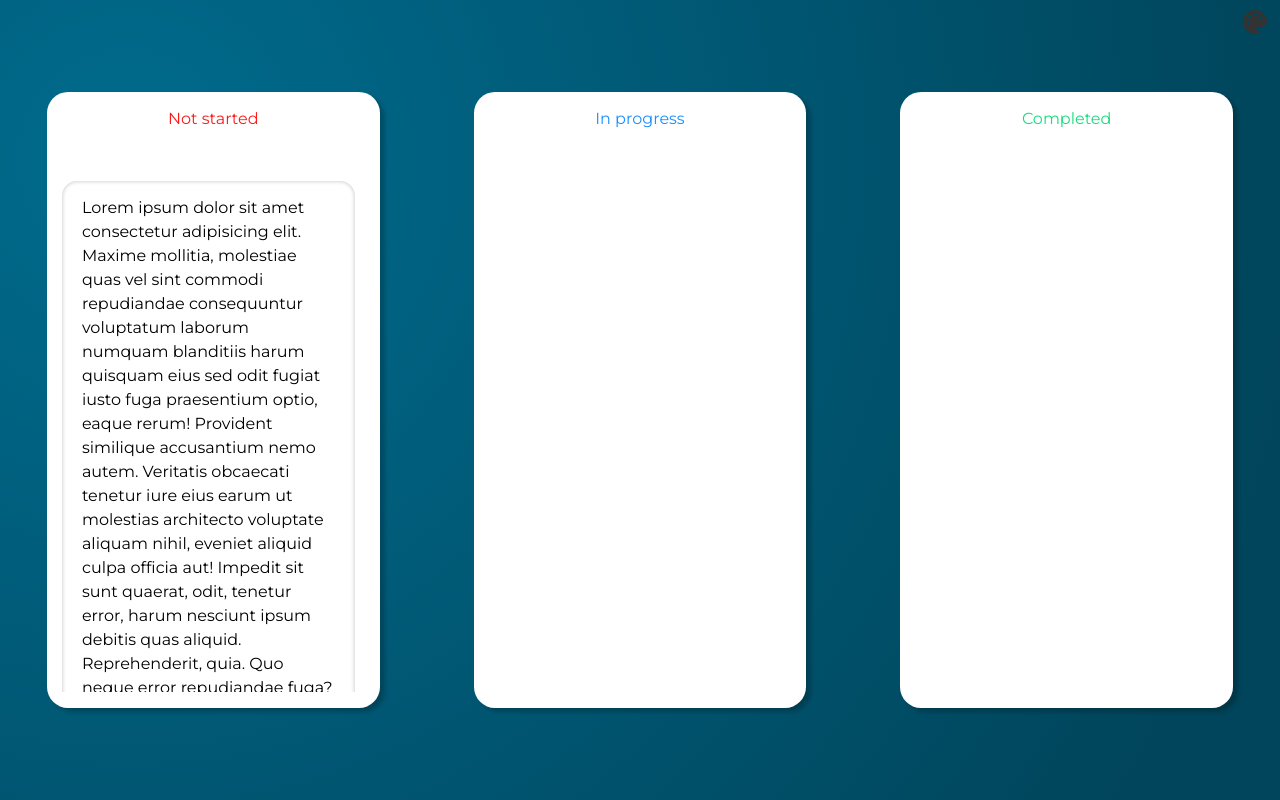
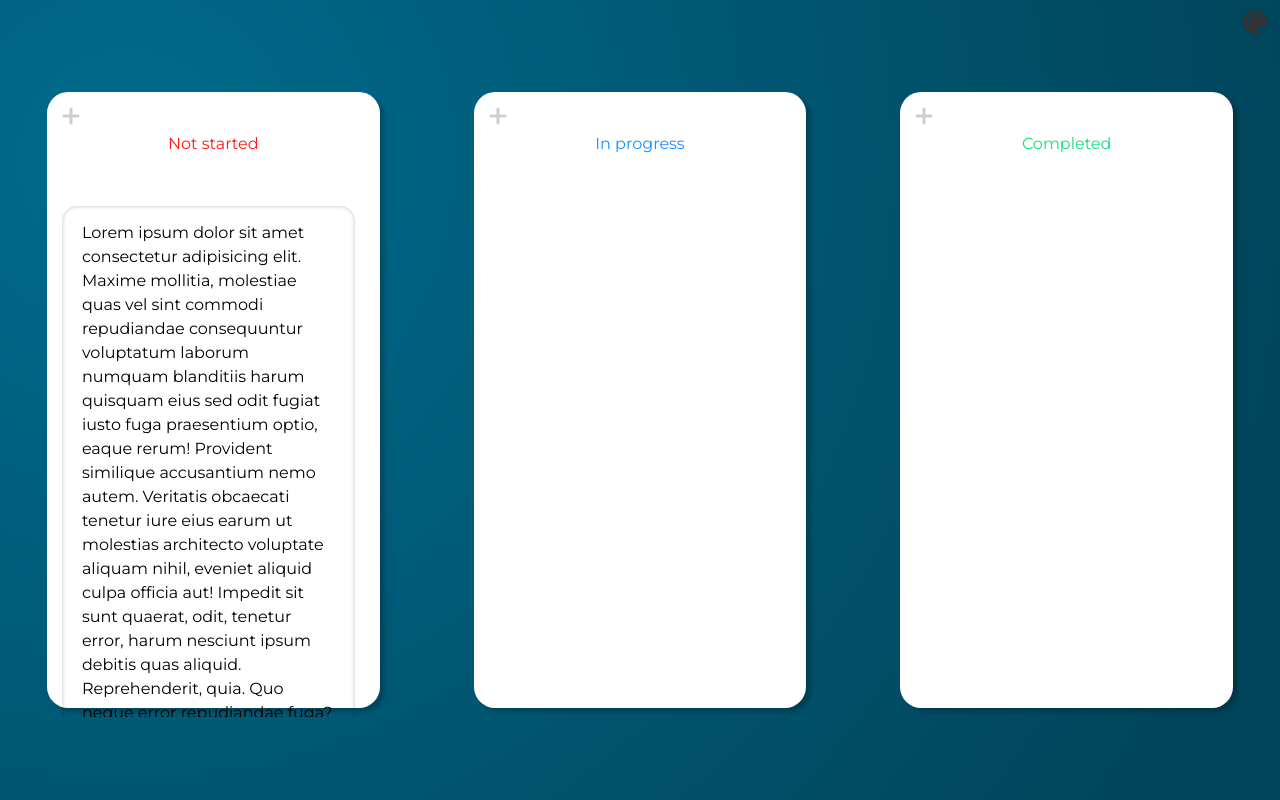
Before and after one commit to westbanana/todo-list-v2, a React (Vite) app: page / in a window 1280 px wide. Built offline with nearby package versions, Linux system fonts and the light colour scheme.

Commit message:
Update index.jsx
Create bottom shadow for column;
Add addIcon

```diff
--- a/src/components/Column/index.jsx
+++ b/src/components/Column/index.jsx
@@ -1,6 +1,8 @@
 import React, {useState} from 'react';
 
 import styles from './style.module.scss'
+
+import {ReactComponent as AddIcon} from "../../assets/add.svg";
 
 const Column = ({data}) => {
   const {
@@ -11,6 +13,9 @@ const Column = ({data}) => {
   } = data
   return (
     <div className={styles.mainColumnBlock}>
+        <div className={styles.addIconBlock}>
+          <AddIcon className={styles.addIcon}/>
+        </div>
         <div className={styles.columnTitleBlock}>
           <span
             className={styles.columnTitle}
@@ -36,8 +41,9 @@ const Column = ({data}) => {
             </div>
           ))}
         </div>
+        <div className={styles.bottomShadow}/>
     </div>
   );
-};
+  };
 
-export default Column;
+  export default Column;
```
